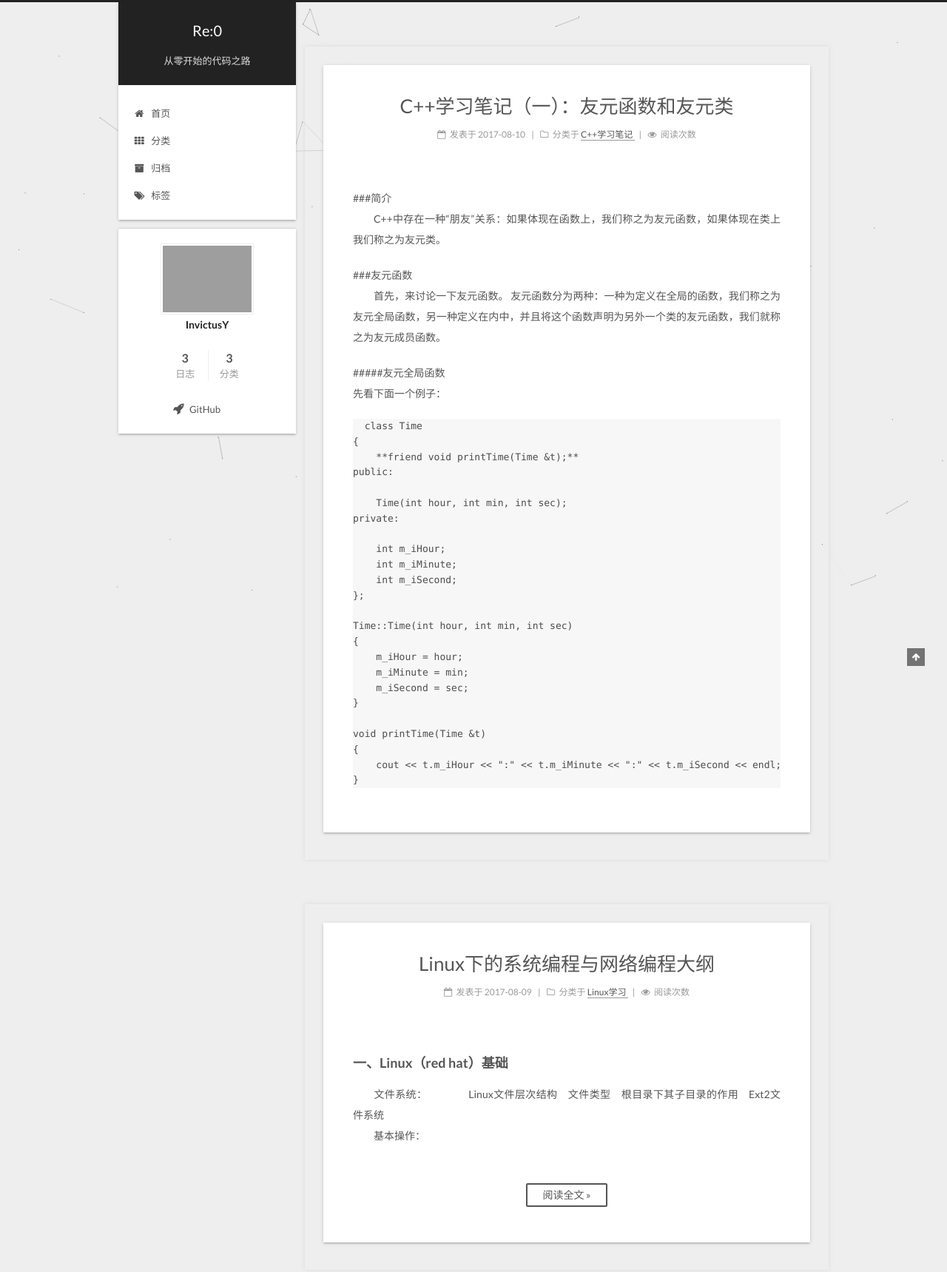
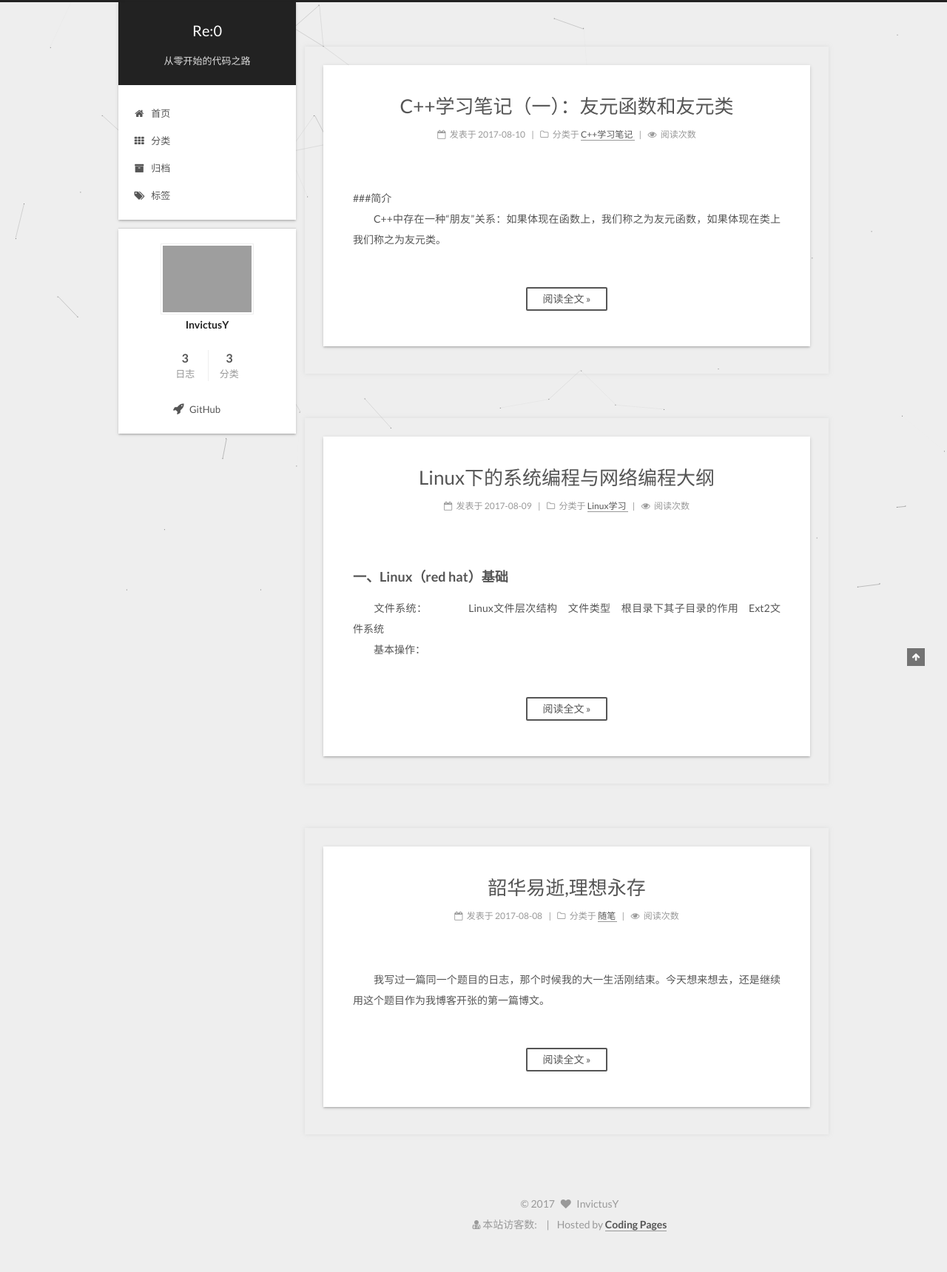
Before and after one commit to InvictusY/InvictusY.github.io, a plain HTML site: page index.html in a window 1280 px wide. Shown: the top 1719 px of the page at 74% size. After the commit the page ends 1689 px from the top, so only its background shows below. Drawn offline with Linux system fonts and the light colour scheme; some packages are replaced by stand-ins of ours; grey boxes are pictures that could not be loaded; a script that the page names is missing.

Commit message:
Site updated: 2017-08-11 17:14:33

```diff
--- a/index.html
+++ b/index.html
@@ -367,36 +367,14 @@
 
 
 
-
-            <p>###简介<br>&emsp;&emsp;C++中存在一种“朋友”关系：如果体现在函数上，我们称之为友元函数，如果体现在类上我们称之为友元类。  </p>
-<p>###友元函数<br>&emsp;&emsp;首先，来讨论一下友元函数。 友元函数分为两种：一种为定义在全局的函数，我们称之为友元全局函数，另一种定义在内中，并且将这个函数声明为另外一个类的友元函数，我们就称之为友元成员函数。    </p>
-<p>#####友元全局函数<br>先看下面一个例子：  </p>
-<pre><code>  class Time
-{
-    **friend void printTime(Time &amp;t);**
-public:
-
-    Time(int hour, int min, int sec);
-private:
-
-    int m_iHour;
-    int m_iMinute;
-    int m_iSecond;
-};
-
-Time::Time(int hour, int min, int sec)
-{
-    m_iHour = hour;
-    m_iMinute = min;
-    m_iSecond = sec;
-}
-
-void printTime(Time &amp;t)
-{
-    cout &lt;&lt; t.m_iHour &lt;&lt; &quot;:&quot; &lt;&lt; t.m_iMinute &lt;&lt; &quot;:&quot; &lt;&lt; t.m_iSecond &lt;&lt; endl;
-}
-</code></pre>
-
+          <p>###简介<br>&emsp;&emsp;C++中存在一种“朋友”关系：如果体现在函数上，我们称之为友元函数，如果体现在类上我们称之为友元类。
+          <!--noindex-->
+          <div class="post-button text-center">
+            <a class="btn" href="/2017/08/10/C-学习笔记（一）：友元函数和友元类/#more" rel="contents">
+              阅读全文 &raquo;
+            </a>
+          </div>
+          <!--/noindex-->
 
 
     </div>
@@ -703,10 +681,14 @@ void printTime(Time &amp;t)
 
 
 
-
-            <p>&emsp;&emsp;我写过一篇同一个题目的日志，那个时候我的大一生活刚结束。今天想来想去，还是继续用这个题目作为我博客开张的第一篇博文。<br>&emsp;&emsp;一直想建一个博客来记录自己的生活和学习，但是拖延癌晚期让我直到今天才把博客建立好。我一直自认为是一个完美主义者，一次又一次的借着要做就要一次做到最好的心态，疯狂拖延各种事情，因此，导致的结果就是什么事也没有做，学习进度慢的要死，总是想得很多，做的却很少。今天借着这篇博文，也给自己定一个小目标，每周至少更新一次博客，一是为了改掉坏习惯，二来也起到一个监督作用，毕竟本人脸皮还是比较薄的。<br>&emsp;&emsp;说起建博客，还是有点小高兴的，仿佛回到了初中时代，那时候折腾QQ空间，为了一个好看的空间模板，一首免费的空间背景音乐，能折腾到半夜。在建博客的过程中，我遇到了很多问题，基本是不停的靠浏览器的搜索才完成的，虽然现在也只是个半成品，但是感觉收获还是很大的，仿佛那种折腾劲又回来了。确实，在学习编程而言，也是要不断折腾的，只有在不断的试错中才能进步。<br>&emsp;&emsp;时间过得很快，从考研复试结束到现在已经过去四个月了，九月份开始，我将步入一段新的旅程。回顾整个大学生活，感觉是我的一段屈辱史。由于填报志愿的失误，导致我以较高的分数进入我所在的大学读书，大一一开始就感觉自己是天之骄子，只是一个小失误才到这里来的，所以“高高在上”不屑于这，不屑于那，现在想来真是可笑。所以后来被转入比较差的专业，也算是为自己的莫名其妙的膨胀所付出的代价吧。还好最后改过自新，研究生跨考到自己比较喜欢的专业，所以，接下来的三年，我会把握住的，毕竟我还是有个小目标的。<br>&emsp;&emsp;罗里吧嗦写了这么多，算是给开博客留个纪念吧，以后想到什么再说吧。（事实证明，想要一次做到完美是不可能的，这篇文章写出来的效果和我心中所想的，差的不是一点，就这样吧，毕竟这篇不是重点）  </p>
-
-
+          <p>&emsp;&emsp;我写过一篇同一个题目的日志，那个时候我的大一生活刚结束。今天想来想去，还是继续用这个题目作为我博客开张的第一篇博文。
+          <!--noindex-->
+          <div class="post-button text-center">
+            <a class="btn" href="/2017/08/08/韶华易逝-理想永存/#more" rel="contents">
+              阅读全文 &raquo;
+            </a>
+          </div>
+          <!--/noindex-->
 
 
     </div>
```
Also changed, not shown: 2017/08/08/韶华易逝-理想永存/index.html (+5 -5 lines), 2017/08/10/C-学习笔记（一）：友元函数和友元类/index.html (+5 -5 lines).
